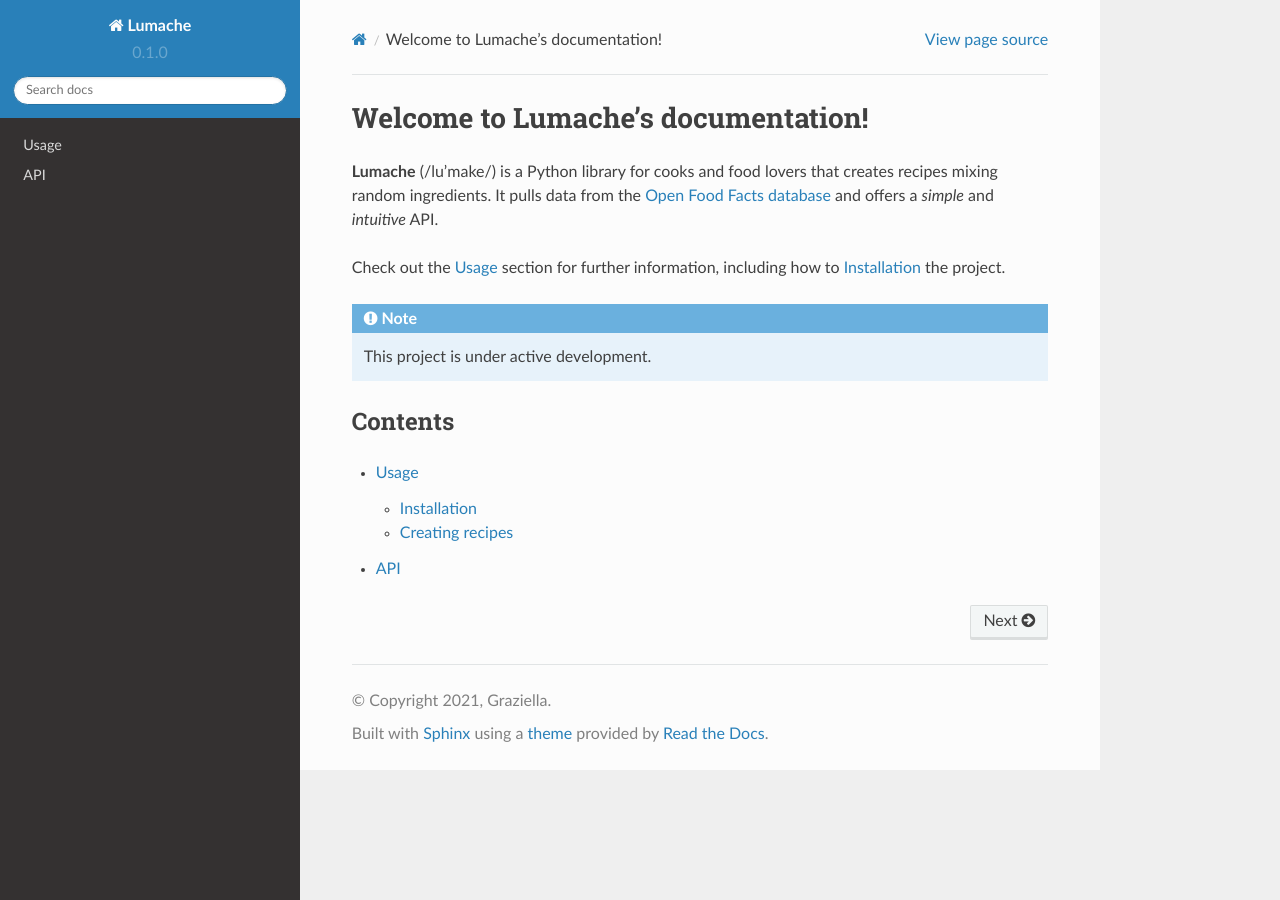
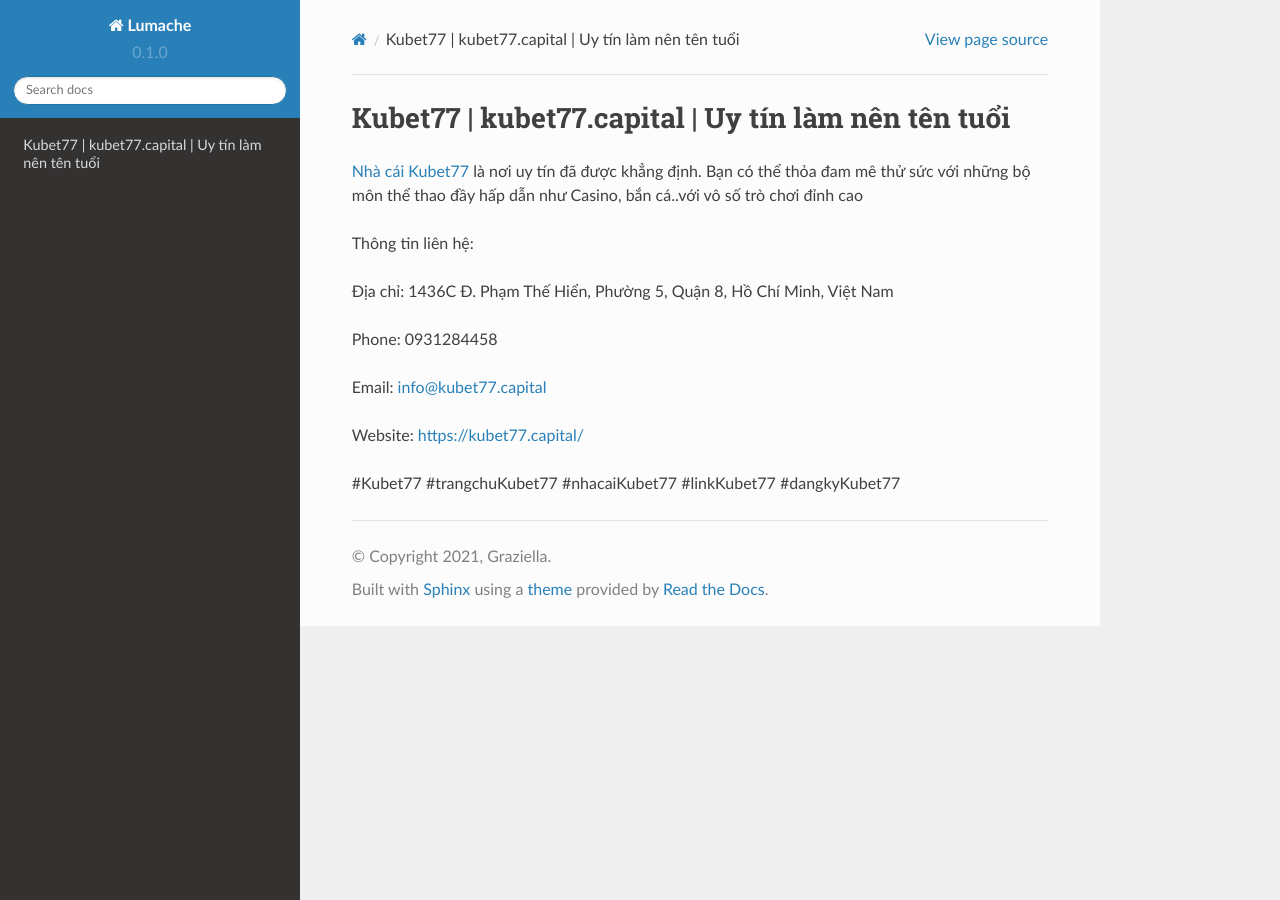
Before and after one commit to socialentity/kubet77capital, a Sphinx documentation site: the page built from docs/source/index.rst, in a window 1280 px wide. Built offline with Sphinx 7.4.7 and the Read the Docs theme 2.0.0, drawn with Linux system fonts in a browser that asks for light colours.

Commit message:
Update index.rst

```diff
--- a/docs/source/index.rst
+++ b/docs/source/index.rst
@@ -1,22 +1,16 @@
-Welcome to Lumache's documentation!
+Kubet77 | kubet77.capital | Uy tín làm nên tên tuổi
 ===================================
 
-**Lumache** (/lu'make/) is a Python library for cooks and food lovers
-that creates recipes mixing random ingredients.
-It pulls data from the `Open Food Facts database <https://world.openfoodfacts.org/>`_
-and offers a *simple* and *intuitive* API.
+`Nhà cái Kubet77 <https://kubet77.capital/>`_ là nơi uy tín đã được khẳng định. Bạn có thể thỏa đam mê thử sức với những bộ môn thể thao đầy hấp dẫn như Casino, bắn cá..với vô số trò chơi đỉnh cao
 
-Check out the :doc:`usage` section for further information, including
-how to :ref:`installation` the project.
+Thông tin liên hệ:
 
-.. note::
+Địa chỉ: 1436C Đ. Phạm Thế Hiển, Phường 5, Quận 8, Hồ Chí Minh, Việt Nam
 
-   This project is under active development.
+Phone: 0931284458
 
-Contents
---------
+Email: info@kubet77.capital
 
-.. toctree::
+Website: https://kubet77.capital/
 
-   usage
-   api
+#Kubet77 #trangchuKubet77 #nhacaiKubet77 #linkKubet77 #dangkyKubet77
```
